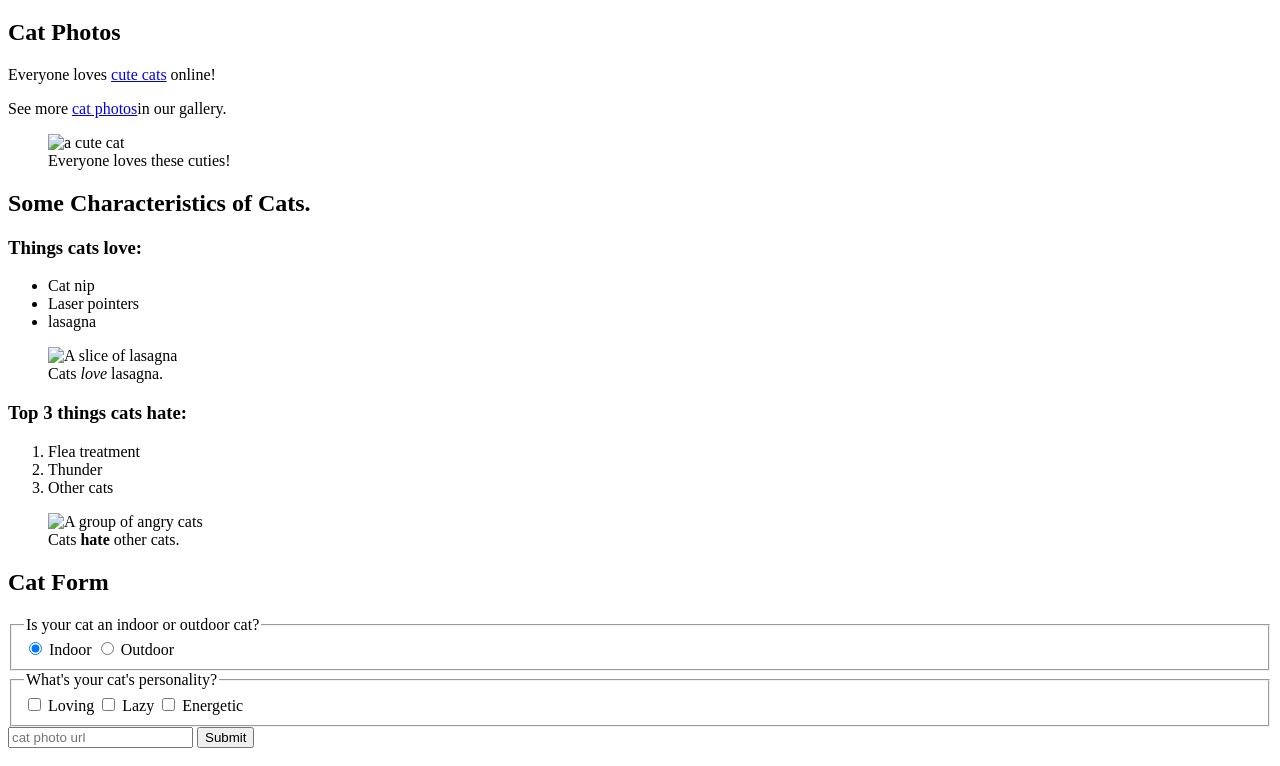
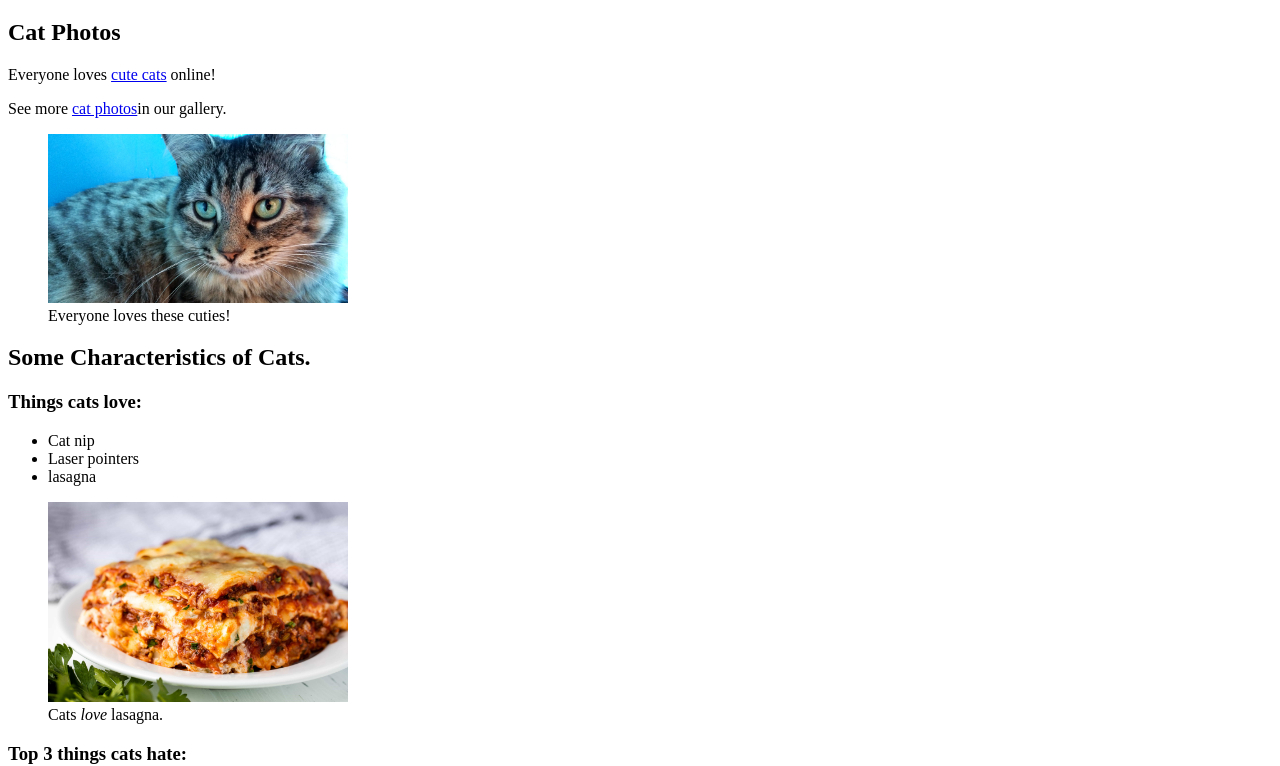
Before and after one commit to Prometheus92/Cat-Photo-APP, a plain HTML site: page index.html in a window 1280 px wide. Shown: the part 61-827 px from the top of the page. Drawn offline with Linux system fonts and the light colour scheme.

Commit message:
Added the images with a pre-defined width

```diff
--- a/index.html
+++ b/index.html
@@ -14,7 +14,7 @@
                 <p>See more <a href="#" target="_self">cat photos</a>in our gallery.</p>
                 <figure>
                     <!--Add an image of a cute cat here!-->
-                    <img src="#" alt="a cute cat">
+                    <img src="./assets/cute cat.jpg" alt="a cute cat" width="300">
                     <figcaption>Everyone loves these cuties!</figcaption>
                 </figure>
             </section>
@@ -29,7 +29,7 @@
                 </ul>
                 <figure>
                     <!--Add an image of a slice of lasagna-->
-                    <img src="#" alt="A slice of lasagna">
+                    <img src="./assets/lasagna.jpg" alt="A slice of lasagna" width="300">
                     <figcaption>Cats <em>love</em> lasagna.</figcaption>
                 </figure>
                 <h3>Top 3 things cats hate:</h3>
@@ -40,7 +40,7 @@
                 </ol>
                 <figure>
                     <!--Add an image of a group of kittens-->
-                    <img src="#" alt="A group of angry cats">
+                    <img src="assets/group of cats.jpg" alt="A group of angry cats" width="300">
                     <figcaption>Cats <strong>hate</strong> other cats.</figcaption>
                 </figure>
              </section>
```
Also changed, not shown: assets/cute cat.jpg (added), assets/group of cats.jpg (added), assets/lasagna.jpg (added).
